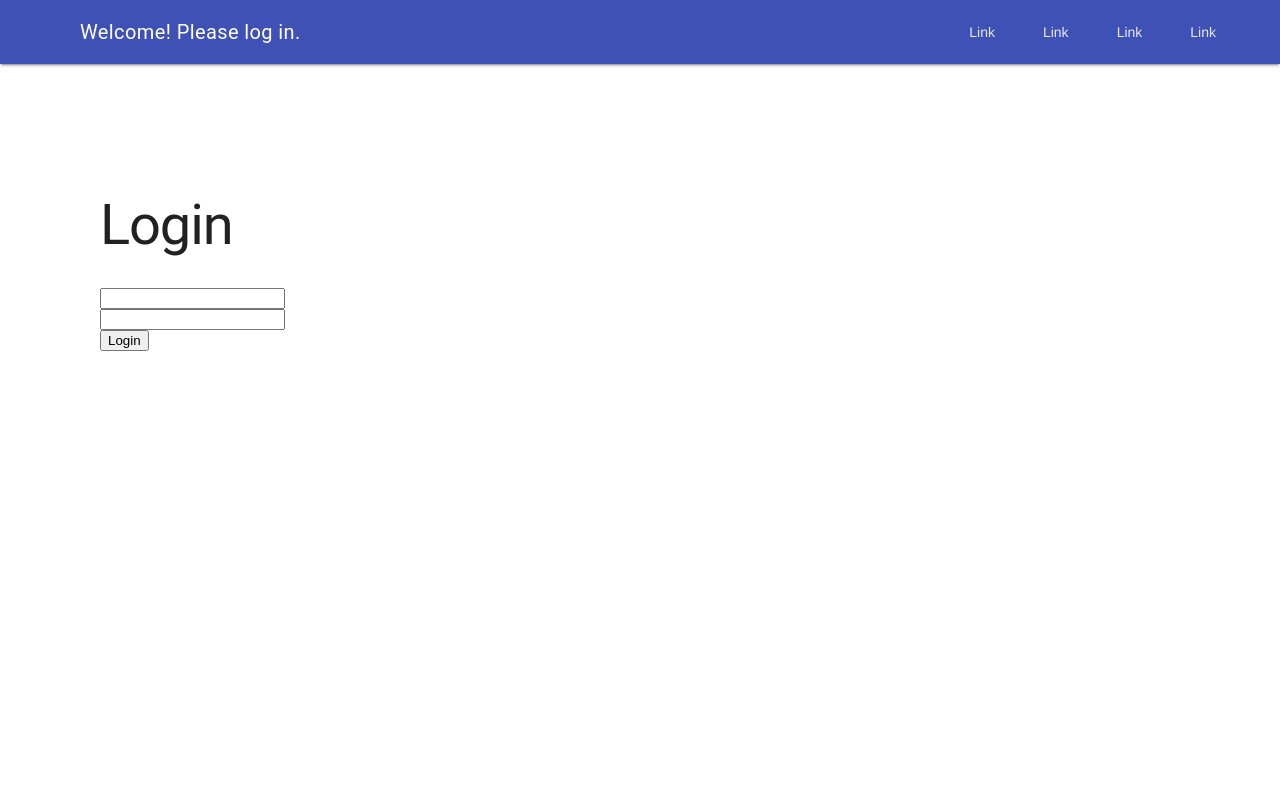
After one commit to AlexVerm12/Django-Chatapp, a Django app: page /login/ in a window 1280 px wide. The commit adds this page. Run offline with Django 4.2, Linux system fonts and the light colour scheme.

Commit message:
added login and auth + added mastertemplate

```diff
--- /dev/null
+++ b/chat/templates/auth/login.html
@@ -0,0 +1,16 @@
+{% extends "base.html" %} {% block content %}
+
+<h1>Login</h1>
+
+{%if wrongPassword%}
+<p>Username or password is not correct!</p>
+{%endif%}
+
+<form action="/login/" method="POST">
+    {% csrf_token %}
+    <input type="hidden" name="redirect" value="{{ redirect }}">
+    <div><input type="text" name="username" id=""></div>
+    <div><input type="password" name="password" id=""></div>
+    <div><button>Login</button></div>
+</form>
+{% endblock %}
--- a/chat/views.py
+++ b/chat/views.py
@@ -1,11 +1,27 @@
+
+from django.http import HttpResponseRedirect
 from django.shortcuts import render
-
+from django.contrib.auth import authenticate, login
+from django.contrib.auth.decorators import login_required
 from .models import Chat, Message
 
+@login_required(login_url='/login/')
 def index(request):
     if request.method == 'POST':
         print("received data " + request.POST['textmessage'])
         myChat = Chat.objects.get(id=1)
         Message.objects.create(text=request.POST['textmessage'], chat=myChat, author=request.user, receiver=request.user)
-        chatMessages = Message.objects.filter(chat__id=1)
+    chatMessages = Message.objects.filter(chat__id=1)
     return render(request, 'chat/index.html', {'messages':  chatMessages})
+
+
+def login_view(request):
+    redirect = request.GET.get('next')
+    if request.method == 'POST':
+        user = authenticate(username= request.POST.get('username'), password=request.POST.get('password'))
+        if user:
+            login(request, user)
+            return HttpResponseRedirect(request.POST.get('redirect'))
+        else:
+            return render(request, 'auth/login.html', {'wrongPassword': True, 'redirect': redirect})
+    return render(request, 'auth/login.html', {'redirect': redirect})
--- a/django_chat_app/settings.py
+++ b/django_chat_app/settings.py
@@ -10,6 +10,7 @@ For the full list of settings and their values, see
 https://docs.djangoproject.com/en/4.1/ref/settings/
 """
 
+import os
 from pathlib import Path
 
 # Build paths inside the project like this: BASE_DIR / 'subdir'.
@@ -55,7 +56,7 @@ ROOT_URLCONF = 'django_chat_app.urls'
 TEMPLATES = [
     {
         'BACKEND': 'django.template.backends.django.DjangoTemplates',
-        'DIRS': [],
+        'DIRS': [os.path.join(BASE_DIR, 'templates')],
         'APP_DIRS': True,
         'OPTIONS': {
             'context_processors': [
--- a/django_chat_app/urls.py
+++ b/django_chat_app/urls.py
@@ -16,9 +16,10 @@ Including another URLconf
 from django.contrib import admin
 from django.urls import path
 
-from chat.views import index
+from chat.views import index, login_view
 
 urlpatterns = [
     path('admin/', admin.site.urls),
     path('chat/', index),
+    path('login/', login_view),
 ]
--- /dev/null
+++ b/templates/base.html
@@ -0,0 +1,69 @@
+<!DOCTYPE html>
+<html lang="en">
+
+<head>
+    <meta charset="UTF-8">
+    <meta http-equiv="X-UA-Compatible" content="IE=edge">
+    <meta name="viewport" content="width=device-width, initial-scale=1.0">
+    <link rel="stylesheet" href="https://fonts.googleapis.com/icon?family=Material+Icons" />
+    <link rel="stylesheet" href="https://code.getmdl.io/1.3.0/material.indigo-pink.min.css" />
+    <script defer src="https://code.getmdl.io/1.3.0/material.min.js"></script>
+
+    <style>
+        .page-content {
+            padding: 100px 100px;
+        }
+
+        .text-grey {
+            color: rgba(0, 0, 0, 0.4);
+        }
+    </style>
+    <title>Chatroom</title>
+</head>
+
+<body>
+
+
+
+    <!-- Always shows a header, even in smaller screens. -->
+    <div class="mdl-layout mdl-js-layout mdl-layout--fixed-header">
+        <header class="mdl-layout__header">
+            <div class="mdl-layout__header-row">
+                <!-- Title -->
+                <span class="mdl-layout-title">
+                {%if request.user.is_authenticated%}
+                    Welcome, {{ request.user.first_name}}!
+                {%else%}
+                    Welcome! Please log in.
+                {%endif%}
+            </span>
+                <!-- Add spacer, to align navigation to the right -->
+                <div class="mdl-layout-spacer"></div>
+                <!-- Navigation. We hide it in small screens. -->
+                <nav class="mdl-navigation mdl-layout--large-screen-only">
+                    <a class="mdl-navigation__link" href="">Link</a>
+                    <a class="mdl-navigation__link" href="">Link</a>
+                    <a class="mdl-navigation__link" href="">Link</a>
+                    <a class="mdl-navigation__link" href="">Link</a>
+                </nav>
+            </div>
+        </header>
+        <div class="mdl-layout__drawer">
+            <span class="mdl-layout-title">Chatroom</span>
+            <nav class="mdl-navigation">
+                <a class="mdl-navigation__link" href="">Link</a>
+                <a class="mdl-navigation__link" href="">Link</a>
+                <a class="mdl-navigation__link" href="">Link</a>
+                <a class="mdl-navigation__link" href="">Link</a>
+            </nav>
+        </div>
+        <main class="mdl-layout__content">
+            <div class="page-content">
+                {% block content %} {% endblock %}
+            </div>
+        </main>
+    </div>
+
+</body>
+
+</html>
```
Also changed, not shown: chat/templates/chat/index.html (+7 -47 lines).
